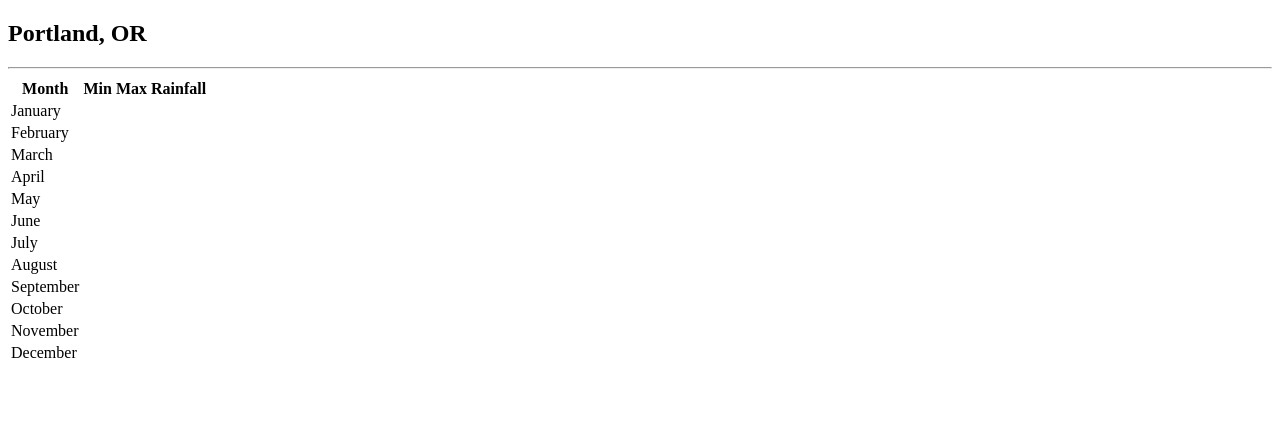
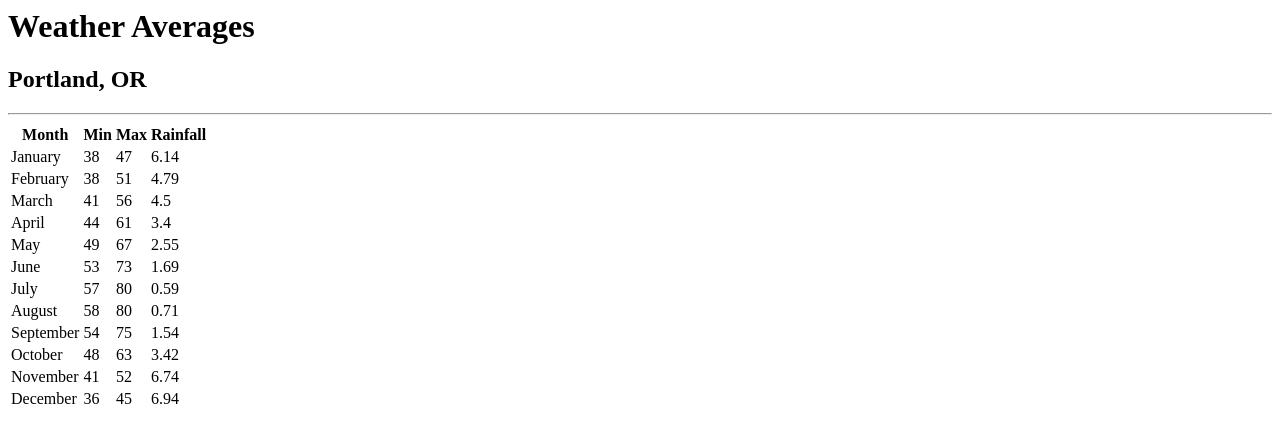
Before and after one commit to ovidiucs/flask-blog, a Flask app: page /jin2/loop in a window 1280 px wide. Shown: the top 443 px of the page. Run offline with Flask 2, Linux system fonts and the light colour scheme.

Commit message:
using for loop in jinja 2, dictionaries, filling data in columns

```diff
--- a/flask-blog.py
+++ b/flask-blog.py
@@ -15,9 +15,23 @@ def user(name):
 def index():
     months = ['January','February','March','April','May','June','July',
               'August','September','October','November','December']
+    weather = {
+        'January': {'min': 38, 'max': 47, 'rain': 6.14},
+        'February': {'min': 38, 'max': 51, 'rain': 4.79},
+        'March': {'min': 41, 'max': 56, 'rain': 4.5},
+        'April': {'min': 44, 'max': 61, 'rain': 3.4},
+        'May': {'min': 49, 'max': 67, 'rain': 2.55},
+        'June': {'min': 53, 'max': 73, 'rain': 1.69},
+        'July': {'min': 57, 'max': 80, 'rain': 0.59},
+        'August': {'min': 58, 'max': 80, 'rain': 0.71},
+        'September': {'min': 54, 'max': 75, 'rain': 1.54},
+        'October': {'min': 48, 'max': 63, 'rain': 3.42},
+        'November': {'min': 41, 'max': 52, 'rain': 6.74},
+        'December': {'min': 36, 'max': 45, 'rain': 6.94}
+    }
 
     return render_template('weather-average.html',city='Portland, OR',
-                           months=months)
+                           months=months,weather=weather)
 
 if __name__ == '__main__':
     app.run(debug=True)
--- a/templates/weather-average.html
+++ b/templates/weather-average.html
@@ -1,10 +1,4 @@
-<!DOCTYPE html>
-<html>
-<head lang="en">
-    <meta charset="UTF-8">
-    <title></title>
-</head>
-<body>
+<h1>Weather Averages</h1>
 <h2>{{ city }}</h2>
 <hr>
 <table>
@@ -17,11 +11,9 @@
     {% for month in months %}
         <tr>
             <td>{{ month }}</td>
-            <td></td>
-            <td></td>
-            <td></td>
+            <td>{{ weather[month]['min'] }}</td>
+            <td>{{ weather[month]['max'] }}</td>
+            <td>{{ weather[month]['rain'] }}</td>
         </tr>
     {% endfor %}
 </table>
-</body>
-</html>
```
Lines whose indentation alone changed are shown as unchanged.
